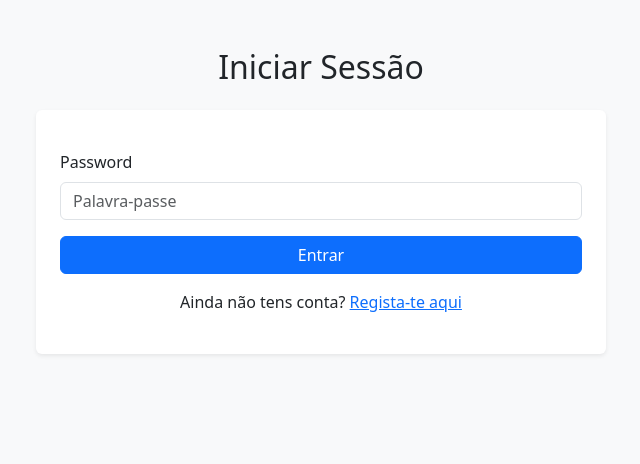
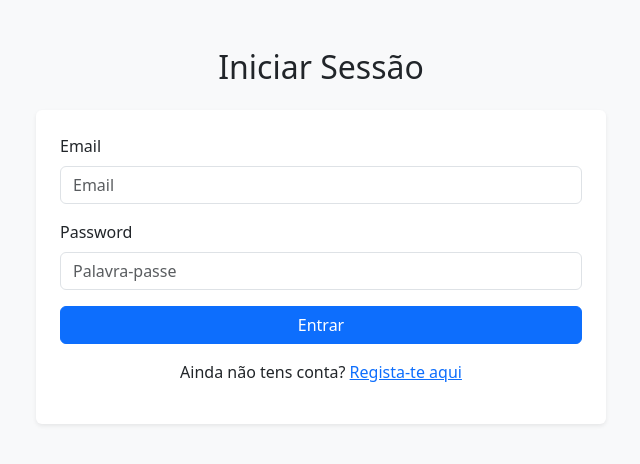
Before and after one commit to Rasunfa/Entregas_na_Vila, a Flask app: template app/templates/login.html in a window 1280 px wide. Shown: the top 464 px of the page, without its empty margins (319-959 px from the left). Run offline with Flask 3, Linux system fonts and the light colour scheme; the template is opened without the code that fills it: values that come from a table or form of the project are taken from there, others are empty.

Commit message:
update login html

```diff
--- a/app/templates/login.html
+++ b/app/templates/login.html
@@ -1,23 +1,25 @@
 <!DOCTYPE html>
 <html lang="pt">
+
 <head>
     <meta charset="UTF-8">
     <title>Login - Food Order System</title>
     <link href="https://cdn.jsdelivr.net/npm/bootstrap@5.3.0/dist/css/bootstrap.min.css" rel="stylesheet">
 </head>
+
 <body class="bg-light">
     <div class="container mt-5">
         <h2 class="text-center mb-4">Iniciar Sessão</h2>
         <div class="row justify-content-center">
             <div class="col-md-6 bg-white p-4 rounded shadow-sm">
-                <form method="POST" action="{{ url_for('auth.login') }}">
+                <form method="POST" action="{{ url_for('main.login') }}">
                     {{ form.hidden_tag() }}
 
                     <div class="mb-3">
-                        {{ form.username.label(class="form-label") }}
-                        {{ form.username(class="form-control", placeholder="Nome de utilizador") }}
-                        {% if form.username.errors %}
-                            <div class="text-danger">{{ form.username.errors[0] }}</div>
+                        {{ form.email.label(class="form-label") }}
+                        {{ form.email(class="form-control", placeholder="Email") }}
+                        {% if form.email.errors %}
+                        <div class="text-danger">{{ form.email.errors[0] }}</div>
                         {% endif %}
                     </div>
 
@@ -25,7 +27,7 @@
                         {{ form.password.label(class="form-label") }}
                         {{ form.password(class="form-control", placeholder="Palavra-passe") }}
                         {% if form.password.errors %}
-                            <div class="text-danger">{{ form.password.errors[0] }}</div>
+                        <div class="text-danger">{{ form.password.errors[0] }}</div>
                         {% endif %}
                     </div>
 
@@ -36,10 +38,11 @@
 
                 <p class="mt-3 text-center">
                     Ainda não tens conta?
-                    <a href="{{ url_for('auth.register') }}">Regista-te aqui</a>
+                    <a href="{{ url_for('main.register') }}">Regista-te aqui</a>
                 </p>
             </div>
         </div>
     </div>
 </body>
+
 </html>
```
Also changed, not shown: app/templates/register.html (+9 -14 lines).
